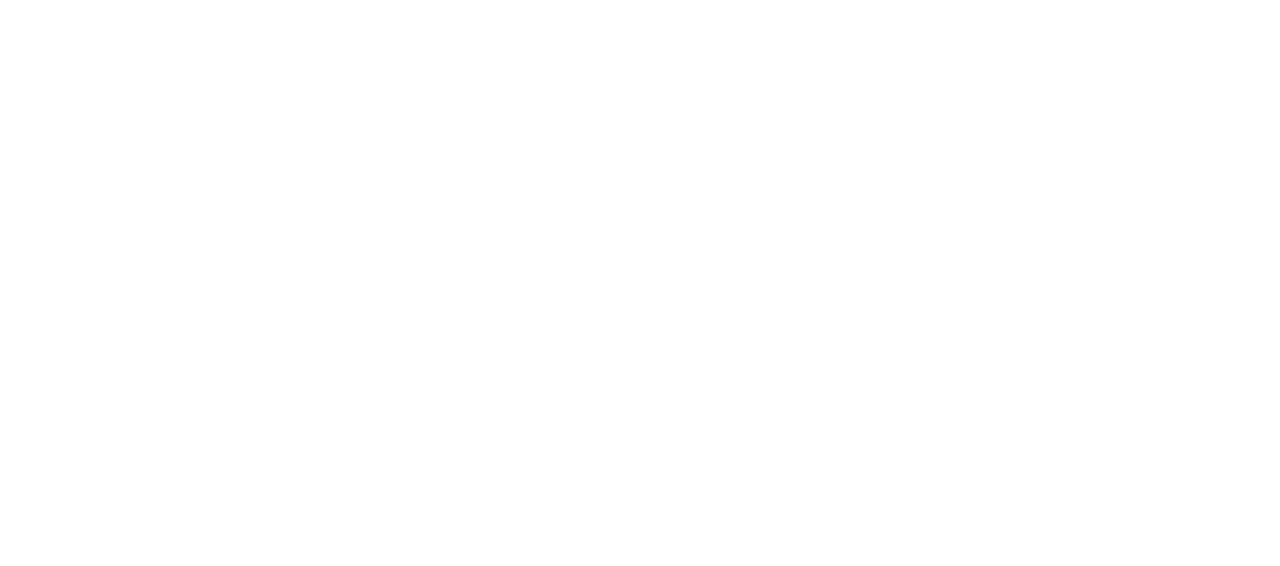
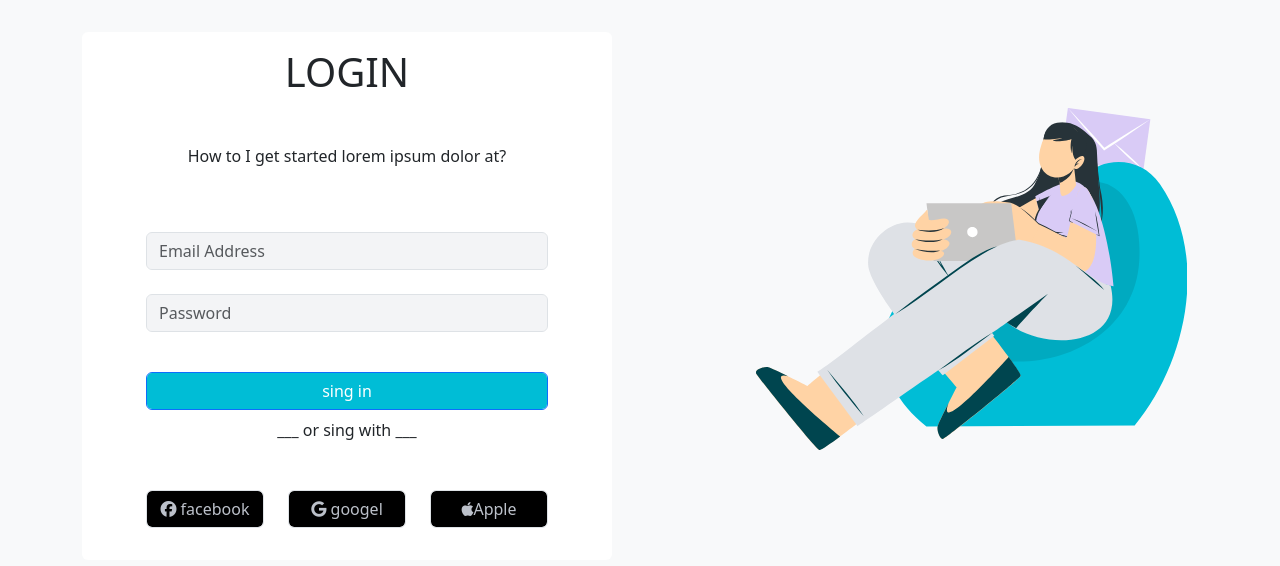
Before and after one commit to shoebsr/Business_ERP, a plain HTML site: page Index.html in a window 1280 px wide. Drawn offline with nearby package versions, Linux system fonts and the light colour scheme.

Commit message:
loginpage

```diff
--- a/Index.html
+++ b/Index.html
@@ -1,12 +1,91 @@
 
 <!DOCTYPE html>
 <html lang="en">
-<head>
-    <meta charset="UTF-8">
-    <meta name="viewport" content="width=device-width, initial-scale=1.0">
+  <head>
+    <meta charset="UTF-8" />
+    <meta name="viewport" content="width=device-width, initial-scale=1.0" />
     <title>Document</title>
-</head>
-<body>
+    <link
+      href="https://cdn.jsdelivr.net/npm/bootstrap@5.3.3/dist/css/bootstrap.min.css"
+      rel="stylesheet"
+    />
+    <script src="https://cdn.jsdelivr.net/npm/bootstrap@5.3.3/dist/js/bootstrap.bundle.min.js"></script>
+    <link
+      rel="stylesheet"
+      href="https://cdnjs.cloudflare.com/ajax/libs/font-awesome/6.5.2/css/all.min.css"
+    />
+    <link rel="stylesheet" href="style.css">
+  </head>
 
-</body>
+  <body>
+    <div class="container">
+      <div >
+        <div class="row">
+          <div class="col ">
+            <div class="card">
+            <h1 class="text-center">LOGIN</h1>
+
+            <p class="text-center">
+              How to I get started lorem ipsum dolor at?
+            </p>
+            <div class="form mb-8">
+              <div>
+                <input
+                  type="text"
+                  class="form-control"
+                  id="uname"
+                  placeholder="Email Address "
+                  name="uname"
+                  required
+                />
+              </div>
+
+              <input
+                type="text"
+                class="form-control mt-4"
+                id="uname"
+                placeholder="Password"
+                name="uname"
+                required
+              />
+              <div class="text-center">
+                <input
+                  type="button"
+                  value="sing in"
+                  class=" btn form-control btn btn-large btn-block btn-primary mt-4"
+                />
+
+                <p class="p-2">___  or sing with ___</p>
+                <div class="row">
+                  <div
+                        class="col-4">
+                <div class=" room form-control mt-4">
+                  <i class="  fab fa-facebook text-"></i>
+                  facebook</div>
+                </div>
+
+                <div
+                class="col-4">
+                  <div class=" room form-control mt-4">
+                  <i class=" fa-brands fa-google "></i> googel </div>
+                </div>
+                <div
+                class="col-4">
+                  <div class=" room form-control mt-4">
+                    <i class="fa-brands fa-apple"></i>Apple </div>
+                </div>
+            </div>
+              </div>
+            </div>
+          </div></div>
+          <div class="col p-6">
+            <div class=" p-2 imgboddy" >
+              <img src="images/Image 17.svg" class="mainimg" alt="Responsive image" width="100%">
+
+            </div>
+          </div>
+        </div>
+      </div>
+    </div>
+  </body>
 </html>
--- /dev/null
+++ b/style.css
@@ -0,0 +1,40 @@
+.card {
+    margin: 2rem 1rem 0rem 0rem;
+    border: none;
+  }
+  .form {
+    margin: 2rem 4rem 0rem 4rem;
+  }
+  .form-control{
+    color:  #BCC1CAFF;
+    background-color: #F3F4F6FF;
+  }
+  .text-center {
+    margin: 1rem 0rem 2rem 0rem;
+  }
+.room{
+
+   background-color: black;
+
+}
+.btn{
+  background-color: #00BDD6;
+  color: white;
+}
+body{
+    background-color:  #F8F9FA;
+    ;
+}
+.mainimg{width: 431px;
+    height: 342px;
+    top: 100px;
+    left: 6rem;
+    gap: 0px;
+    opacity: 0px;
+    position: relative;
+}
+
+
+.imgboddy{
+    position: absolute;
+}
```
Also changed, not shown: images/Image 17.svg (added).
